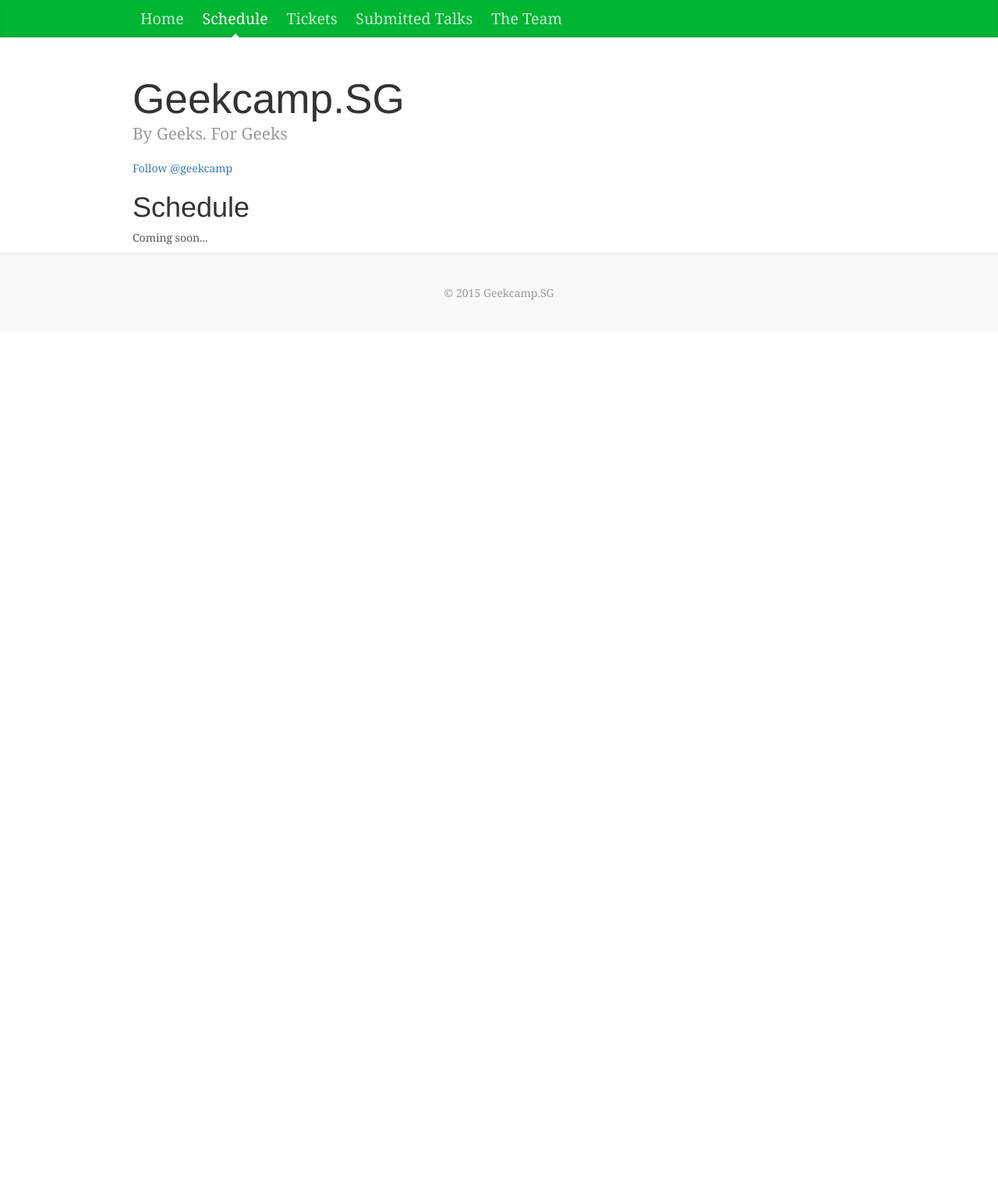
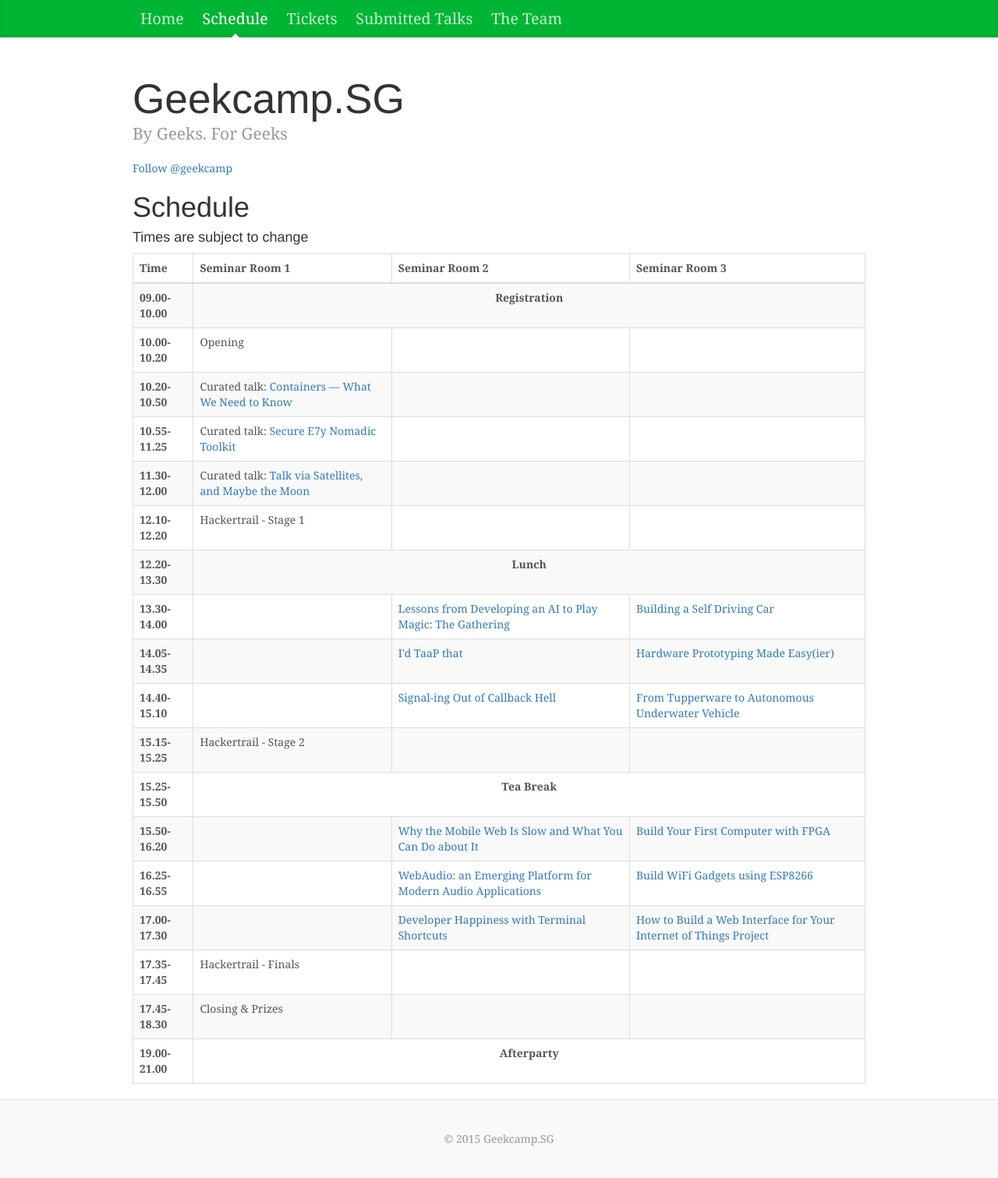
Before and after one commit to geekcampsg/website-2016, a Jekyll site: the page built from schedule.html, in a window 1280 px wide. Shown: the whole page at 78% size. Built offline with Jekyll 4.4.1, drawn with Linux system fonts in a browser that asks for light colours; comment, search, counter and statistics services are not loaded; before the commit the page ends 900 px from its top, so only the background shows below that.

Commit message:
Add schedule.

```diff
--- /dev/null
+++ b/_plugins/talk_link_tag.rb
@@ -0,0 +1,19 @@
+require 'yaml'
+
+module Jekyll
+  class TalkLinkTag < Liquid::Tag
+
+    def initialize(tag_name, text, tokens)
+      super
+      @slug = text.strip
+    end
+
+    def render(context)
+      talks = context.registers[:site].data['talks']
+      talk = talks.find { |t| t['slug'] == @slug }
+      %Q(<a href="/talks/#{talk['slug']}.html">#{talk['talk']['title']}</a>)
+    end
+  end
+end
+
+Liquid::Template.register_tag('talk_link', Jekyll::TalkLinkTag)
--- a/css/style.css
+++ b/css/style.css
@@ -406,3 +406,8 @@ svg#logo #tent-poles {
   width: 100%;
   height: 2em;
 }
+
+.common-event {
+  text-align: center;
+  font-weight: 700;
+}
--- a/schedule.html
+++ b/schedule.html
@@ -1,6 +1,6 @@
 ---
-title: Geekcamp.SG - Talks
-description: Attending Geekcamp.SG 2015? Vote for the talks you're interested in!
+title: Geekcamp.SG - Schedule
+description: The community has spoken. These are the talks that've been voted in by you guys.
 ---
 
 {% include head.html %}
@@ -27,7 +27,119 @@ description: Attending Geekcamp.SG 2015? Vote for the talks you're interested in
   </div>
 
   <h1>Schedule</h1>
-  <p>Coming soon...</p>
+  <h4>Times are subject to change</h4>
+
+  <table class="table table-bordered table-striped">
+    <thead>
+      <tr>
+        <th>Time</th>
+        <th>Seminar Room 1</th>
+        <th>Seminar Room 2</th>
+        <th>Seminar Room 3</th>
+      </tr>
+    </thead>
+    <tbody>
+      <tr>
+        <th>09.00-10.00</th>
+        <td colspan="3" class="common-event"><strong>Registration</strong></td>
+      </tr>
+      <tr>
+        <th>10.00-10.20</th>
+        <td>Opening</td>
+        <td></td>
+        <td></td>
+      </tr>
+      <tr>
+        <th>10.20-10.50</th>
+        <td>Curated talk: {% talk_link containers-what-we-need-to-know %}</td>
+        <td></td>
+        <td></td>
+      </tr>
+      <tr>
+        <th>10.55-11.25</th>
+        <td>Curated talk: {% talk_link secure-e7y-nomadic-toolkit %}</td>
+        <td></td>
+        <td></td>
+      </tr>
+      <tr>
+        <th>11.30-12.00</th>
+        <td>Curated talk: {% talk_link talk-via-satellites-and-maybe-the-moon %}</td>
+        <td></td>
+        <td></td>
+      </tr>
+      <tr>
+        <th>12.10-12.20</th>
+        <td>Hackertrail - Stage 1</td>
+        <td></td>
+        <td></td>
+      </tr>
+      <tr>
+        <th>12.20-13.30</th>
+        <td colspan="3" class="common-event"><strong>Lunch</strong></td>
+      </tr>
+      <tr>
+        <th>13.30-14.00</th>
+        <td></td>
+        <td>{% talk_link magarena-game-ai %}</td>
+        <td>{% talk_link building-self-driving-car %}</td>
+      </tr>
+      <tr>
+        <th>14.05-14.35</th>
+        <td></td>
+        <td>{% talk_link id-taap-that %}</td>
+        <td>{% talk_link hardware-prototyping-made-easy %}</td>
+      </tr>
+      <tr>
+        <th>14.40-15.10</th>
+        <td></td>
+        <td>{% talk_link signaling-out-of-callback-hell %}</td>
+        <td>{% talk_link from-tupperware-to-auv %}</td>
+      </tr>
+      <tr>
+        <th>15.15-15.25</th>
+        <td>Hackertrail - Stage 2</td>
+        <td></td>
+        <td></td>
+      </tr>
+      <tr>
+        <th>15.25-15.50</th>
+        <td colspan="3" class="common-event"><strong>Tea Break</strong></td>
+      </tr>
+      <tr>
+        <th>15.50-16.20</th>
+        <td></td>
+        <td>{% talk_link why-mobile-web-slow %}</td>
+        <td>{% talk_link build-your-first-computer-with-fpga %}</td>
+      </tr>
+      <tr>
+        <th>16.25-16.55</th>
+        <td></td>
+        <td>{% talk_link webaudio-an-emerging-platform %}</td>
+        <td>{% talk_link build-wifi-gadgets-using-esp8266 %}</td>
+      </tr>
+      <tr>
+        <th>17.00-17.30</th>
+        <td></td>
+        <td>{% talk_link developer-happiness-with-terminal-shortcuts %}</td>
+        <td>{% talk_link how-to-build-web-interface-for-iot %}</td>
+      </tr>
+      <tr>
+        <th>17.35-17.45</th>
+        <td>Hackertrail - Finals</td>
+        <td></td>
+        <td></td>
+      </tr>
+      <tr>
+        <th>17.45-18.30</th>
+        <td>Closing &amp; Prizes</td>
+        <td></td>
+        <td></td>
+      <tr>
+        <th>19.00-21.00</th>
+        <td colspan="3" class="common-event"><strong>Afterparty</strong></td>
+      </tr>
+    </tbody>
+  </table>
 
 </div><!-- Container -->
 {% include footer.html %}
```
